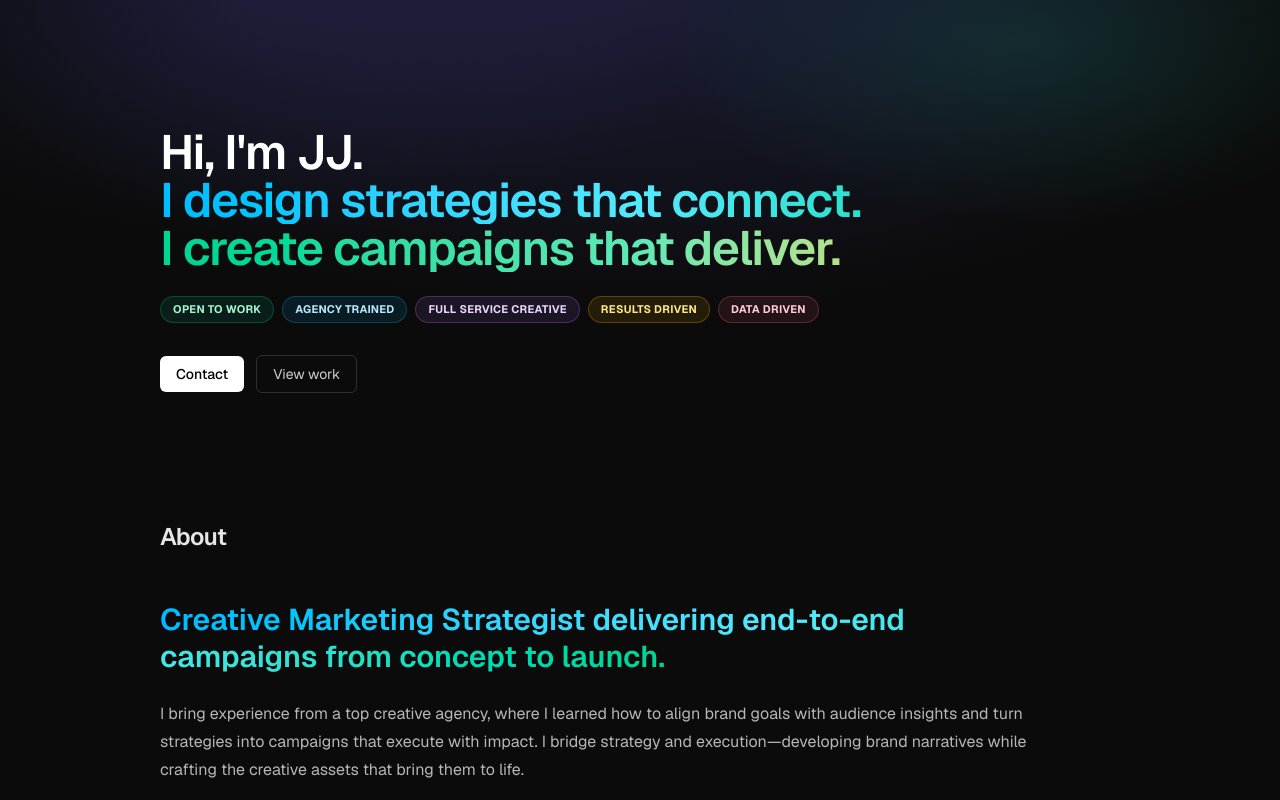
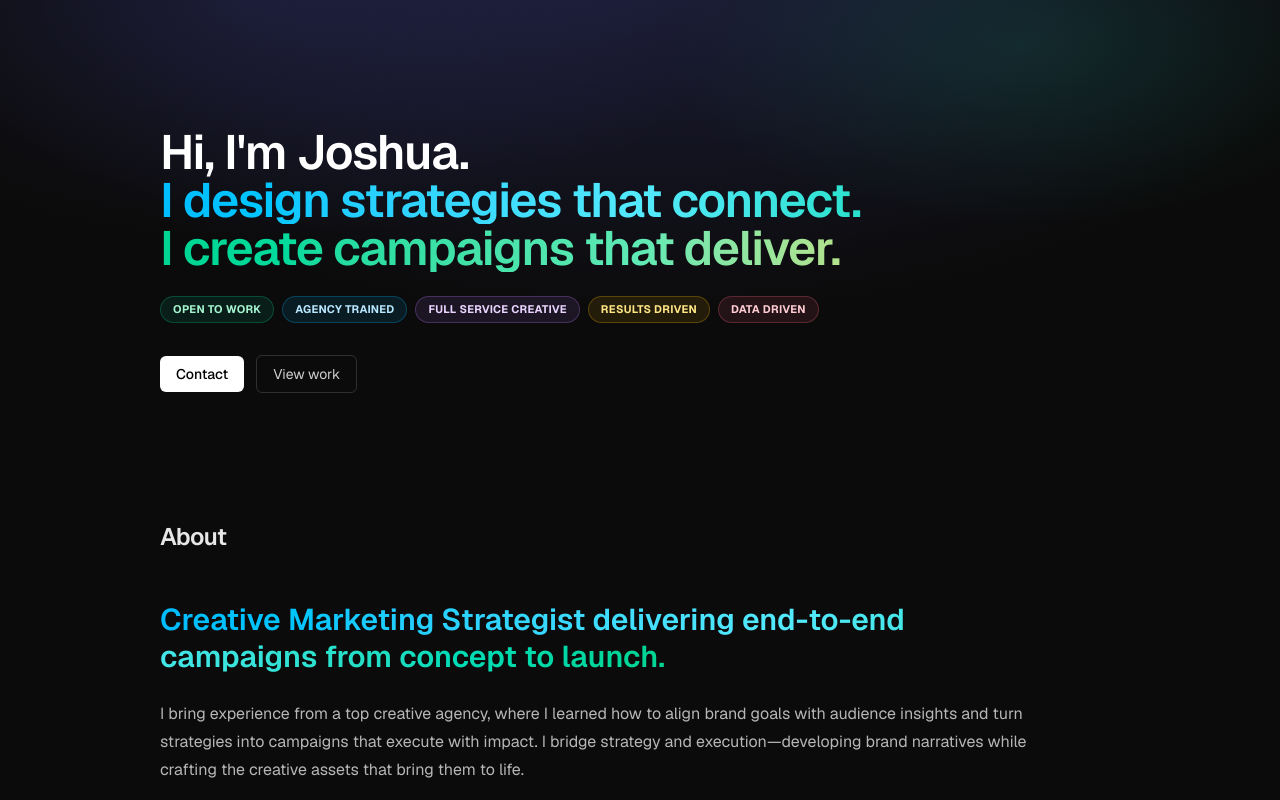
Before and after one commit to noyajohnjoshua/portfolio-site, a Next.js app: page / in a window 1280 px wide. Shown: the top 800 px of the page. Built offline with nearby package versions, Linux system fonts and the light colour scheme.

Commit message:
Update Hero component

```diff
--- a/src/components/Hero.tsx
+++ b/src/components/Hero.tsx
@@ -23,7 +23,7 @@
       <Container>
         <div className="pt-24 sm:pt-32 pb-12">
           <h1 className="text-3xl sm:text-5xl font-semibold tracking-tight">
-            <span className="block text-white">Hi, I&apos;m JJ.</span>
+            <span className="block text-white">Hi, I&apos;m Joshua.</span>
             <span className="block text-transparent bg-clip-text bg-gradient-to-r from-sky-400 via-cyan-300 to-emerald-400">
               I design strategies that connect.
             </span>
```
